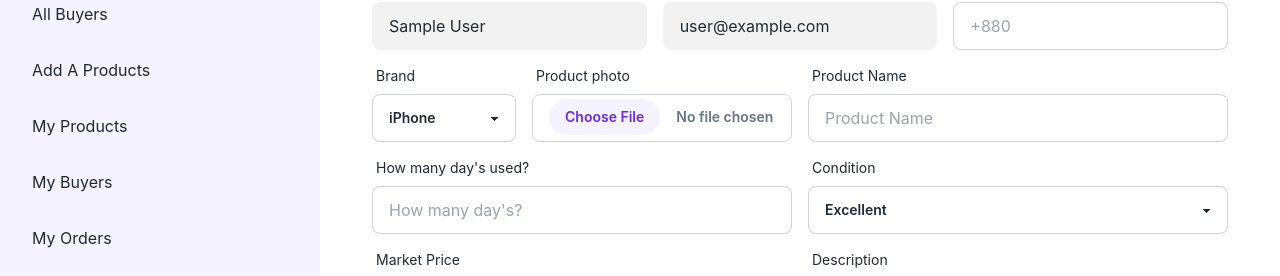
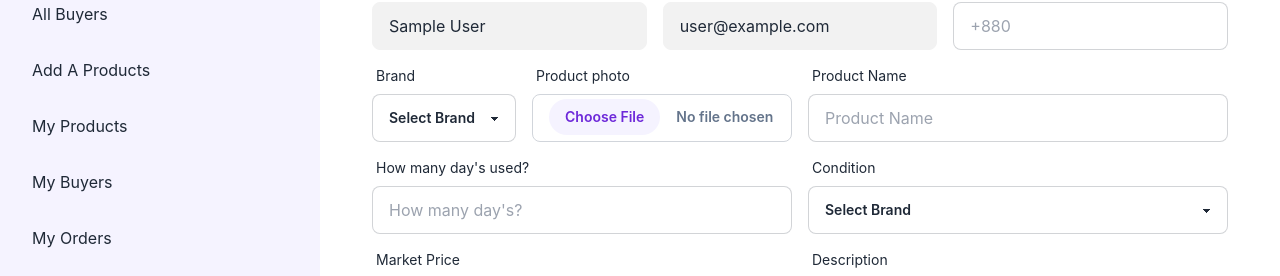
Before and after one commit to anikkumaardatta/celmmerce-client, a React (Create React App) app: page /dashboard/addproduct in a window 1280 px wide. Shown: the part 150-426 px from the top of the page. Built offline with nearby package versions, Linux system fonts and the light colour scheme; no server answers; sample sign-in values are in the browser's storage.

Commit message:
Dash board add 2

```diff
--- a/src/Pages/Dashboard/SellerRol/AddAProduct/AddAProduct.js
+++ b/src/Pages/Dashboard/SellerRol/AddAProduct/AddAProduct.js
@@ -83,14 +83,22 @@ const AddAProduct = () => {
             <div className="form-control flex flex-col md:flex-row">
               <div className="mr-4">
                 <label className="label">
-                  <span className="label-text"> Brand</span>
+                  {errors.brandCategory ? (
+                    <span className="label-text text-pink-600" role="alert">
+                      {errors.brandCategory?.message}
+                    </span>
+                  ) : (
+                    <span className="label-text"> Brand</span>
+                  )}
                 </label>
 
                 <select
                   className="select select-bordered"
-                  {...register("brandCategory", { required: true })}
+                  {...register("brandCategory", {
+                    required: "Please select any brand.",
+                  })}
                 >
-                  <option value="" disabled>
+                  <option selected value="" disabled>
                     Select Brand
                   </option>
                   <option value="iphone">iPhone</option>
@@ -100,9 +108,9 @@ const AddAProduct = () => {
               </div>
               <div>
                 <label className="label">
-                  {errors.userImage ? (
+                  {errors.productImg ? (
                     <span className="label-text text-pink-600" role="alert">
-                      {errors.userImage?.message}
+                      {errors.productImg?.message}
                     </span>
                   ) : (
                     <span className="label-text">Product photo</span>
@@ -110,7 +118,7 @@ const AddAProduct = () => {
                 </label>
                 <label className="block btn btn-ghost border border-double border-xl border-gray-300 focus:ring focus:ring-violet-300">
                   <input
-                    {...register("ProductImg", {
+                    {...register("productImg", {
                       required: "Choose a product picture (Required)",
                     })}
                     type="file"
@@ -171,14 +179,22 @@ const AddAProduct = () => {
 
             <div className="form-control">
               <label className="label">
-                <span className="label-text"> Condition</span>
+                {errors.condition ? (
+                  <span className="label-text text-pink-600" role="alert">
+                    {errors.condition?.message}
+                  </span>
+                ) : (
+                  <span className="label-text"> Condition</span>
+                )}
               </label>
 
               <select
                 className="select select-bordered"
-                {...register("condition", { required: true })}
+                {...register("condition", {
+                  required: "Please select Product Condition.",
+                })}
               >
-                <option value="" disabled>
+                <option selected value="" disabled>
                   Select Brand
                 </option>
                 <option value="Excellent">Excellent</option>
@@ -231,9 +247,18 @@ const AddAProduct = () => {
             </div>
             <div className="form-control">
               <label className="label">
-                <span className="label-text">Description</span>
+                {errors.description ? (
+                  <span className="label-text text-pink-600" role="alert">
+                    {errors.description?.message}
+                  </span>
+                ) : (
+                  <span className="label-text">Description</span>
+                )}
               </label>
               <textarea
+                {...register("description", {
+                  required: "Please provide a description.",
+                })}
                 className="textarea textarea-bordered h-36"
                 placeholder="Description"
               ></textarea>
```
